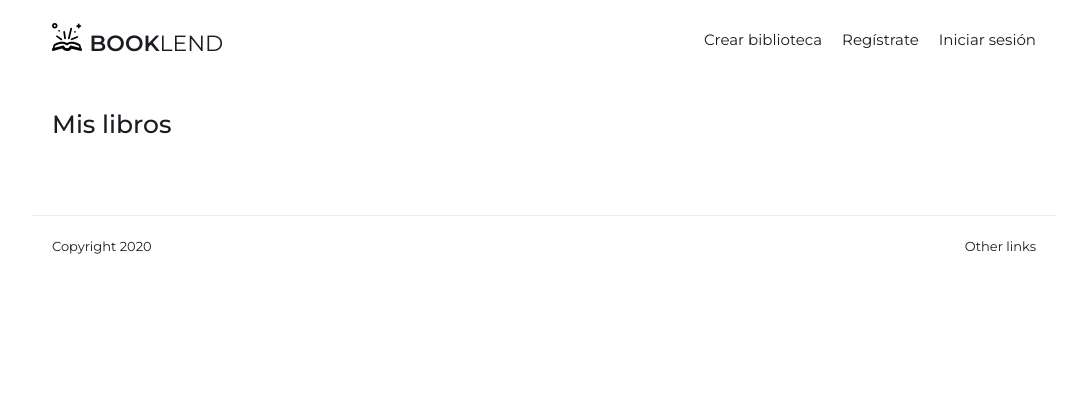
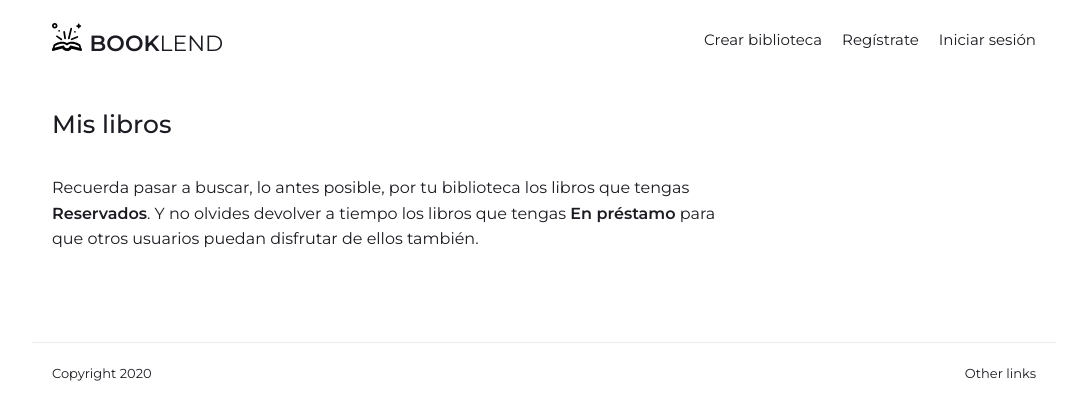
Before and after one commit to saioacoder/BookLend, a React (Create React App) app: page /1/mis-libros in a window 1280 px wide. Shown: the top 420 px of the page, without its empty margins (96-1183 px from the left). Built offline with nearby package versions, Linux system fonts and the light colour scheme; no server answers.

Commit message:
Añadir descripción a las páginas

```diff
--- a/src/pages/home.js
+++ b/src/pages/home.js
@@ -9,6 +9,7 @@ const Home = () => {
 					<h1 className="page_header_title">Colleción de libros</h1>
 				</div>
 			</header>
+			<p class="page_header_description">Disfruta de nuestra <strong>increible colección de libros</strong>. Vamos añadiendo regularmente nuevos ejemplares, así que no dudes en pasarte por aquí cada cierto tiempo.</p>
 
 			<BookList />
 		</>
--- a/src/pages/myBooks.js
+++ b/src/pages/myBooks.js
@@ -8,6 +8,7 @@ const MyBooks = () => {
 					<h1 className="page_header_title">Mis libros</h1>
 				</div>
 			</header>
+			<p class="page_header_description">Recuerda pasar a buscar, lo antes posible, por tu biblioteca los libros que tengas <strong>Reservados</strong>. Y no olvides devolver a tiempo los libros que tengas <strong>En préstamo</strong> para que otros usuarios puedan disfrutar de ellos también.</p>
 
 			<BookList filter="myBooks" />
 		</>
```
